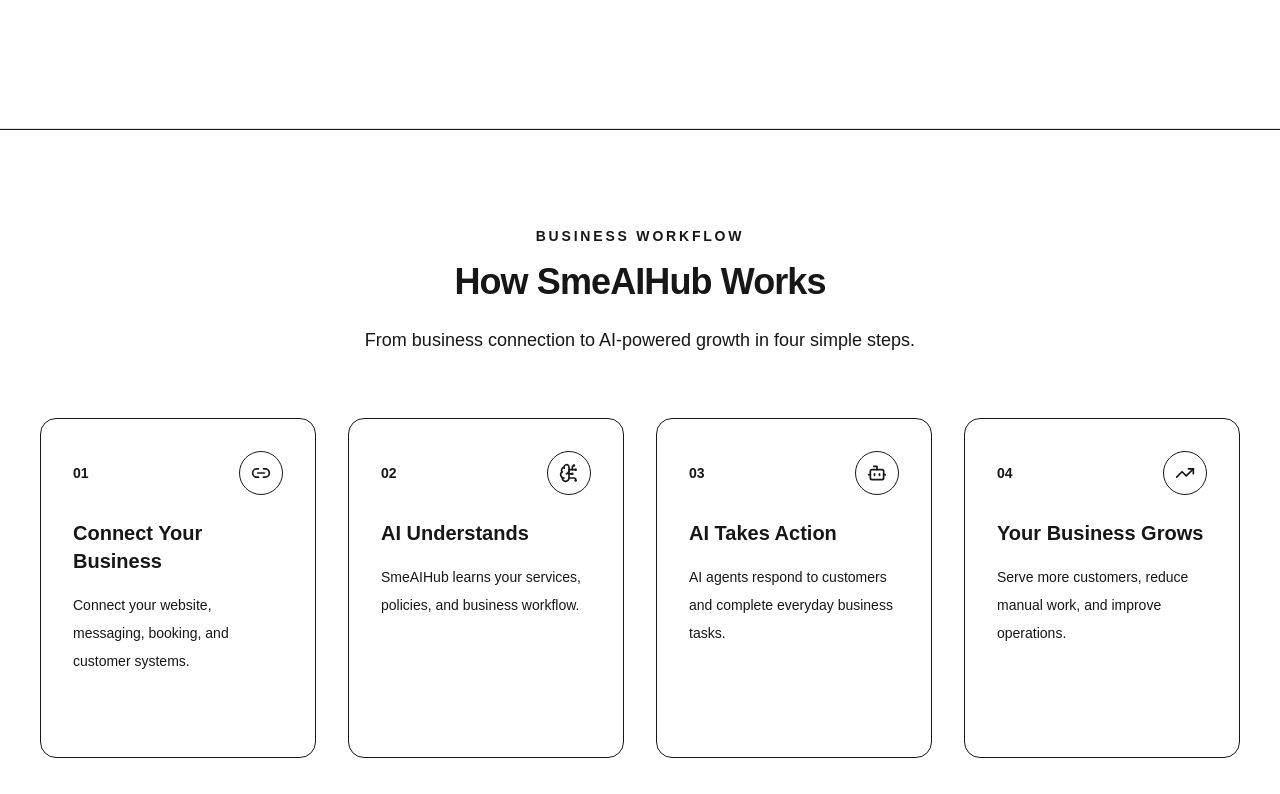
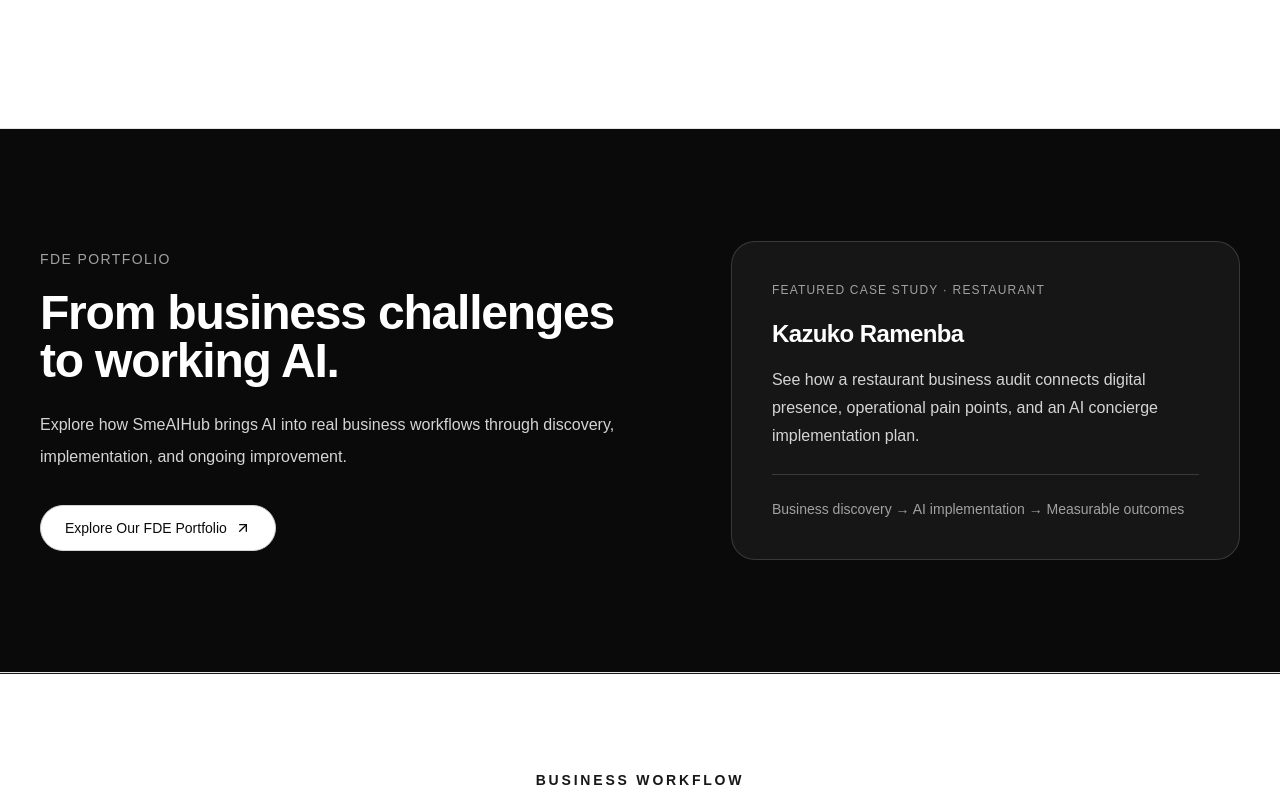
Before and after one commit to uandai27/SmeAIHub, a Next.js app: page / in a window 1280 px wide. Shown: the part 1706-2500 px from the top of the page. Built offline with nearby package versions, Linux system fonts and the light colour scheme.

Commit message:
Add FDE portfolio showcase and homepage links

```diff
--- a/app/page.tsx
+++ b/app/page.tsx
@@ -1,6 +1,7 @@
 import { Navbar } from "@/components/layout/navbar";
 import { Hero } from "@/components/marketing/hero";
 import { TrustedBy } from "@/components/marketing/trusted-by";
+import { Portfolio } from "@/components/marketing/portfolio";
 import { Workflow } from "@/components/marketing/workflow";
 import { Solutions } from "@/components/marketing/solutions";
 import { Industries } from "@/components/marketing/industries";
@@ -17,6 +18,7 @@
       <main>
         <Hero />
         <TrustedBy />
+        <Portfolio />
         <Workflow />
         <Solutions />
         <Industries />
--- a/components/layout/footer.tsx
+++ b/components/layout/footer.tsx
@@ -5,6 +5,7 @@
 import { Container } from "@/components/ui/container";
 
 const navigation = [
+  { name: "FDE Portfolio", href: "/#portfolio" },
   { name: "Solutions", href: "/#solutions" },
   { name: "Industries", href: "/#industries" },
   { name: "Pricing", href: "/#pricing" },
--- a/components/layout/navbar.tsx
+++ b/components/layout/navbar.tsx
@@ -5,6 +5,10 @@
 import { Container } from "@/components/ui/container";
 
 const navigation = [
+  {
+    label: "FDE Portfolio",
+    href: "/#portfolio",
+  },
   {
     label: "Solutions",
     href: "/#solutions",
--- /dev/null
+++ b/components/marketing/portfolio.tsx
@@ -0,0 +1,30 @@
+import { ArrowUpRight } from "lucide-react";
+
+import { Button } from "@/components/ui/button";
+import { Container } from "@/components/ui/container";
+
+export function Portfolio() {
+  return (
+    <section id="portfolio" className="scroll-mt-24 border-b border-neutral-200 bg-neutral-950 py-20 text-white sm:py-28">
+      <Container>
+        <div className="grid items-center gap-10 lg:grid-cols-[1.2fr_1fr] lg:gap-20">
+          <div>
+            <p className="text-sm font-medium uppercase tracking-widest text-neutral-400">FDE Portfolio</p>
+            <h2 className="mt-5 text-3xl font-semibold tracking-tight sm:text-4xl lg:text-5xl">From business challenges to working AI.</h2>
+            <p className="mt-6 max-w-2xl text-base leading-8 text-neutral-300">Explore how SmeAIHub brings AI into real business workflows through discovery, implementation, and ongoing improvement.</p>
+            <Button href="https://smeaihubportfolio.dudaone.com/" target="_blank" rel="noopener noreferrer" variant="secondary" className="mt-8 gap-2">
+              Explore Our FDE Portfolio <ArrowUpRight className="h-4 w-4" aria-hidden="true" />
+              <span className="sr-only"> (opens in a new tab)</span>
+            </Button>
+          </div>
+          <div className="rounded-3xl border border-white/15 bg-white/5 p-8 sm:p-10">
+            <p className="text-xs font-medium uppercase tracking-widest text-neutral-400">Featured case study · Restaurant</p>
+            <h3 className="mt-5 text-2xl font-semibold tracking-tight">Kazuko Ramenba</h3>
+            <p className="mt-4 text-base leading-7 text-neutral-300">See how a restaurant business audit connects digital presence, operational pain points, and an AI concierge implementation plan.</p>
+            <p className="mt-6 border-t border-white/15 pt-6 text-sm text-neutral-400">Business discovery → AI implementation → Measurable outcomes</p>
+          </div>
+        </div>
+      </Container>
+    </section>
+  );
+}
```
